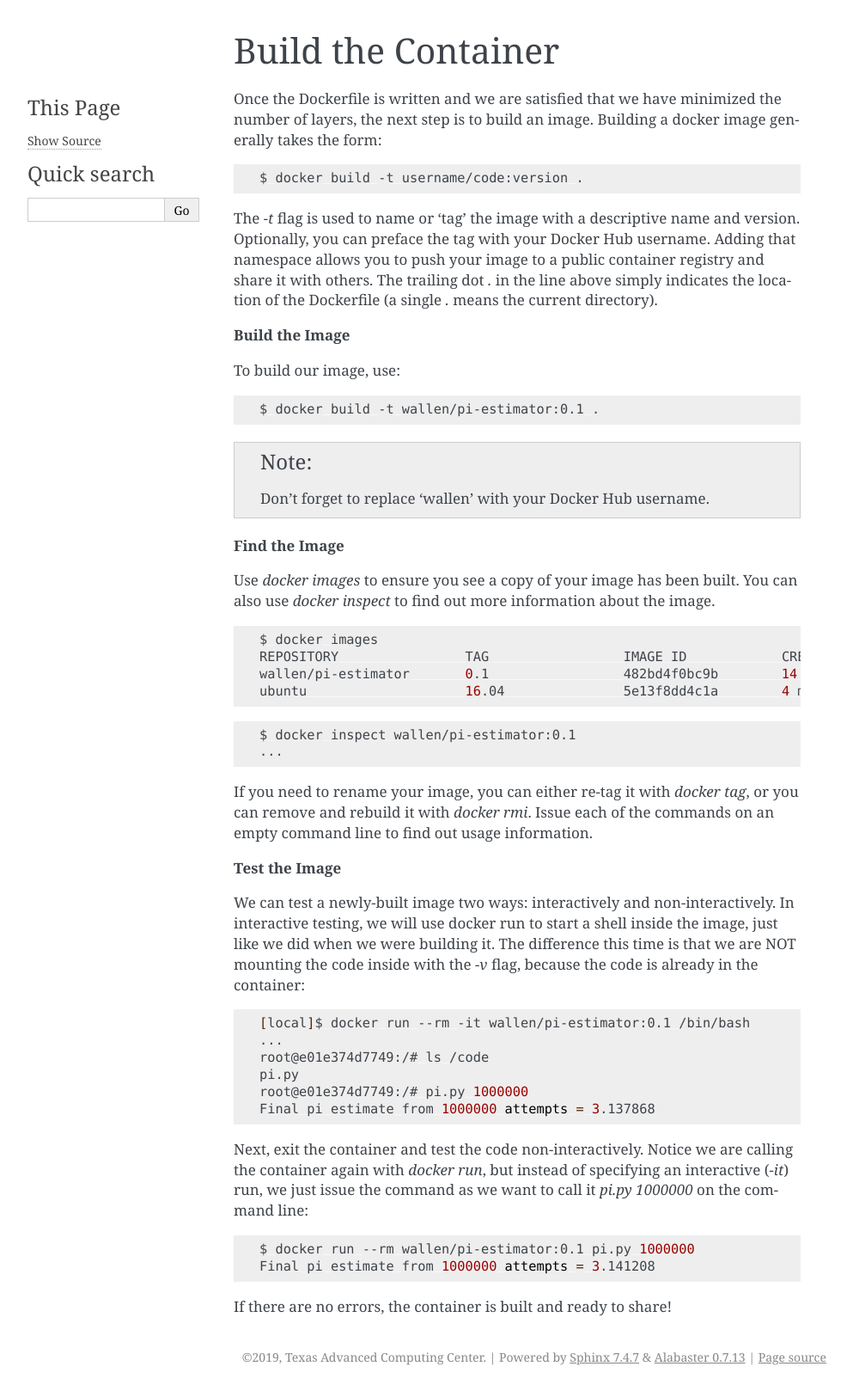
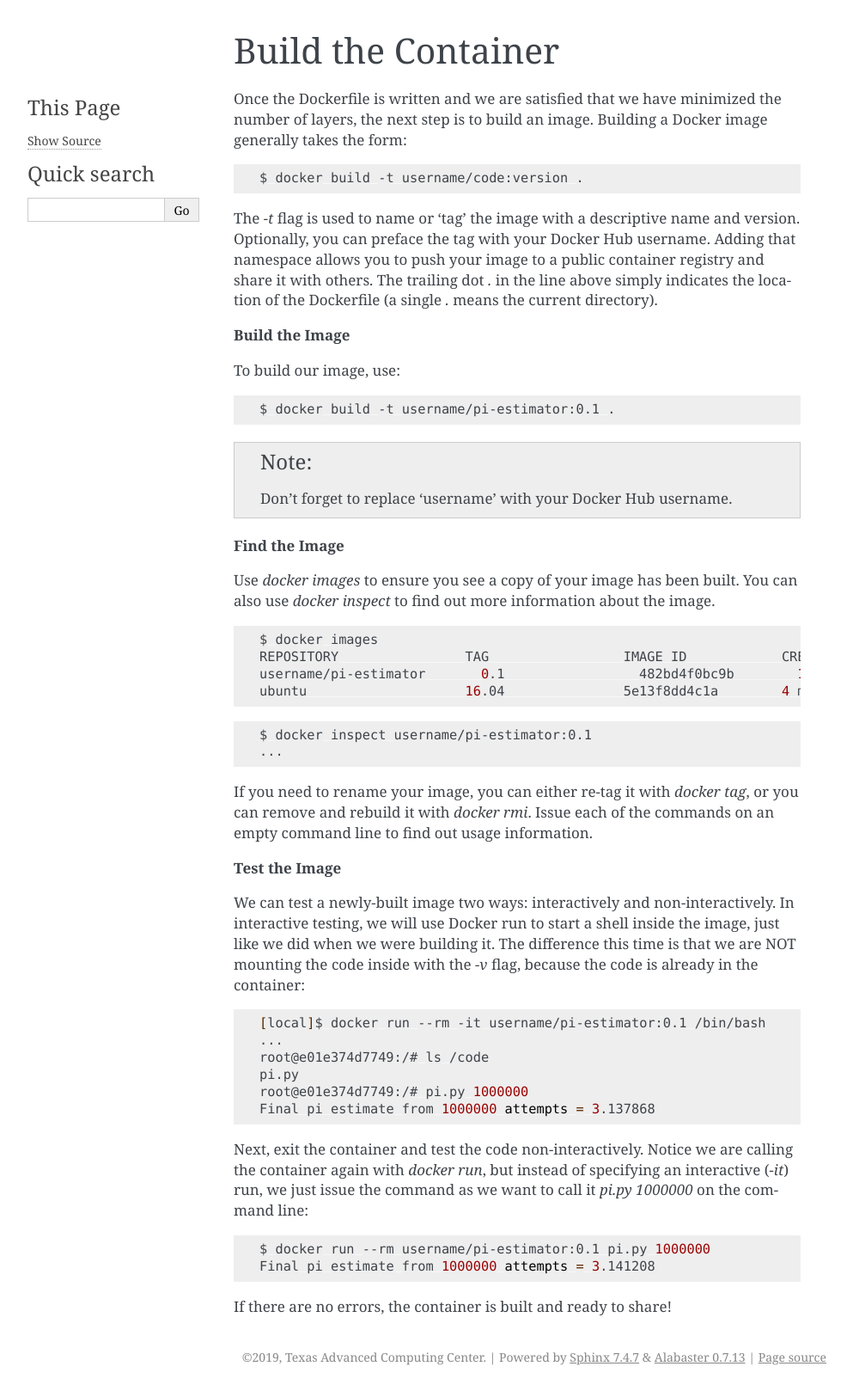
Before and after one commit to TACC/containers_at_tacc, a Sphinx documentation site: the page built from docs/containerize-your-code/docker_build.rst, in a window 1280 px wide. Shown: the whole page at 86% size, without its empty margins (148-1141 px from the left). Built offline with Sphinx 7.4.7, drawn with Linux system fonts in a browser that asks for light colours.

Commit message:
docker build section

```diff
--- a/docs/containerize-your-code/docker_build.rst
+++ b/docs/containerize-your-code/docker_build.rst
@@ -2,7 +2,7 @@ Build the Container
 ===================
 
 Once the Dockerfile is written and we are satisfied that we have minimized the
-number of layers, the next step is to build an image. Building a docker image
+number of layers, the next step is to build an image. Building a Docker image
 generally takes the form:
 
 .. code-block:: bash
@@ -22,11 +22,11 @@ To build our image, use:
 
 .. code-block:: bash
 
-   $ docker build -t wallen/pi-estimator:0.1 .
+   $ docker build -t username/pi-estimator:0.1 .
 
 .. note::
 
-   Don't forget to replace 'wallen' with your Docker Hub username.
+   Don't forget to replace 'username' with your Docker Hub username.
 
 
 **Find the Image**
@@ -38,12 +38,12 @@ also use `docker inspect` to find out more information about the image.
 
    $ docker images
    REPOSITORY                TAG                 IMAGE ID            CREATED             SIZE
-   wallen/pi-estimator       0.1                 482bd4f0bc9b        14 minutes ago      200MB
+   username/pi-estimator       0.1                 482bd4f0bc9b        14 minutes ago      200MB
    ubuntu                    16.04               5e13f8dd4c1a        4 months ago        120MB
 
 .. code-block:: bash
 
-   $ docker inspect wallen/pi-estimator:0.1
+   $ docker inspect username/pi-estimator:0.1
    ...
 
 If you need to rename your image, you can either re-tag it with `docker tag`, or
@@ -54,14 +54,14 @@ an empty command line to find out usage information.
 **Test the Image**
 
 We can test a newly-built image two ways: interactively and non-interactively.
-In interactive testing, we will use docker run to start a shell inside the
+In interactive testing, we will use Docker run to start a shell inside the
 image, just like we did when we were building it. The difference this time is
 that we are NOT mounting the code inside with the `-v` flag, because the code is
 already in the container:
 
 .. code-block:: bash
 
-   [local]$ docker run --rm -it wallen/pi-estimator:0.1 /bin/bash
+   [local]$ docker run --rm -it username/pi-estimator:0.1 /bin/bash
    ...
    root@e01e374d7749:/# ls /code
    pi.py
@@ -75,7 +75,7 @@ the command line:
 
 .. code-block:: bash
 
-   $ docker run --rm wallen/pi-estimator:0.1 pi.py 1000000
+   $ docker run --rm username/pi-estimator:0.1 pi.py 1000000
    Final pi estimate from 1000000 attempts = 3.141208
 
 If there are no errors, the container is built and ready to share!
```
